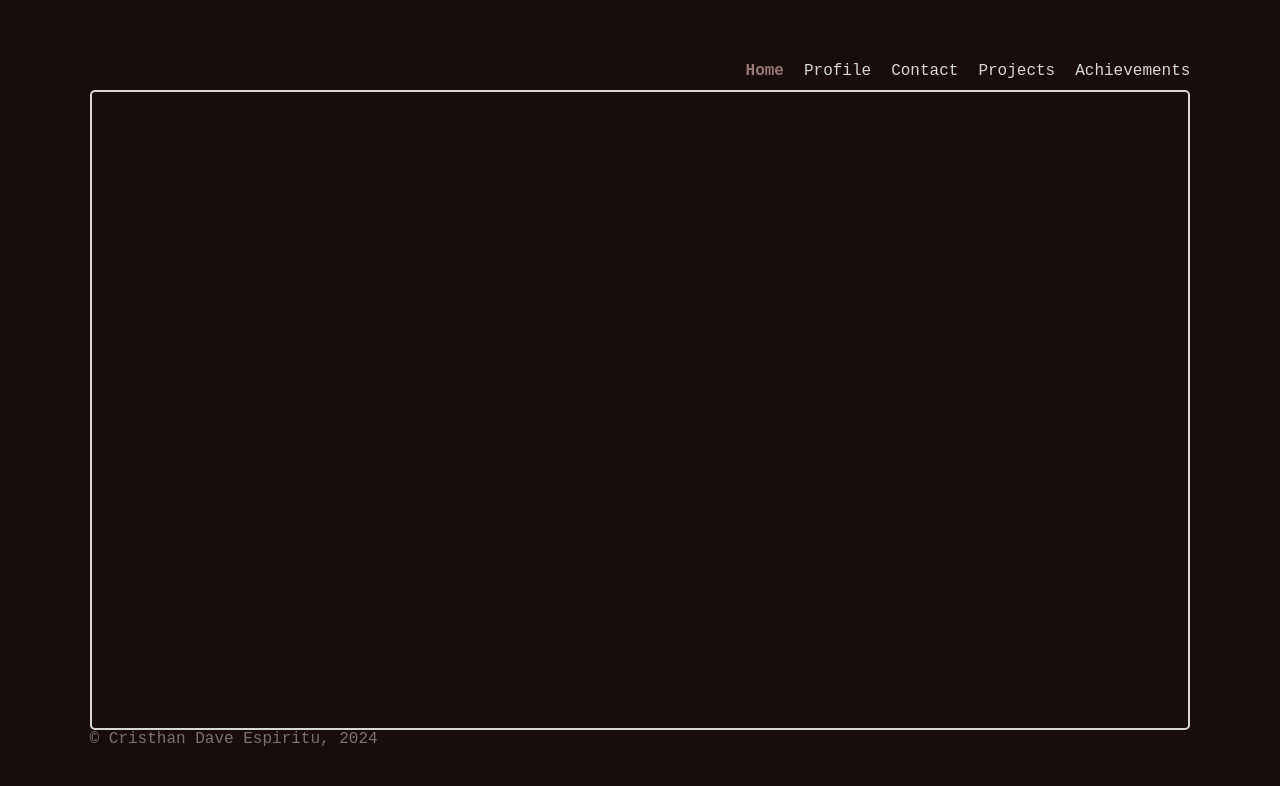
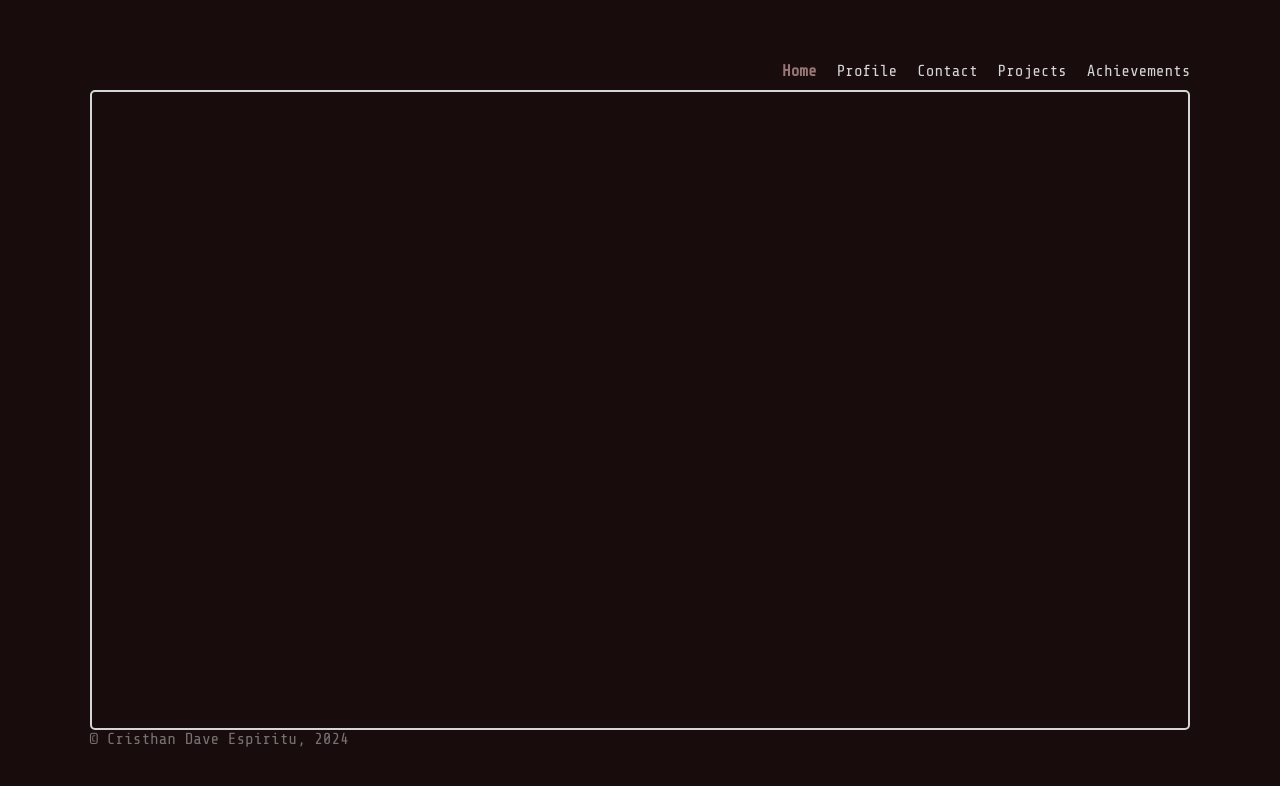
Before and after one commit to davelarge23/Crisdee_Portfolio, a plain HTML site: page index.html in a window 1280 px wide. Drawn offline with nearby package versions, Linux system fonts and the light colour scheme; a web font is replaced by a local one.

```diff
--- a/index.html
+++ b/index.html
@@ -11,7 +11,7 @@
     <link rel="apple-touch-icon" sizes="180x180" href="media/icon/apple-touch-icon.png">
     <link rel="stylesheet" href="css/style.min.css">
     <link rel="stylesheet" href="css/mediaquery.min.css">
-
+    <link rel="stylesheet" href="css/fonts.css">
 </head>
 <body>
     <div id="main-content">
```
